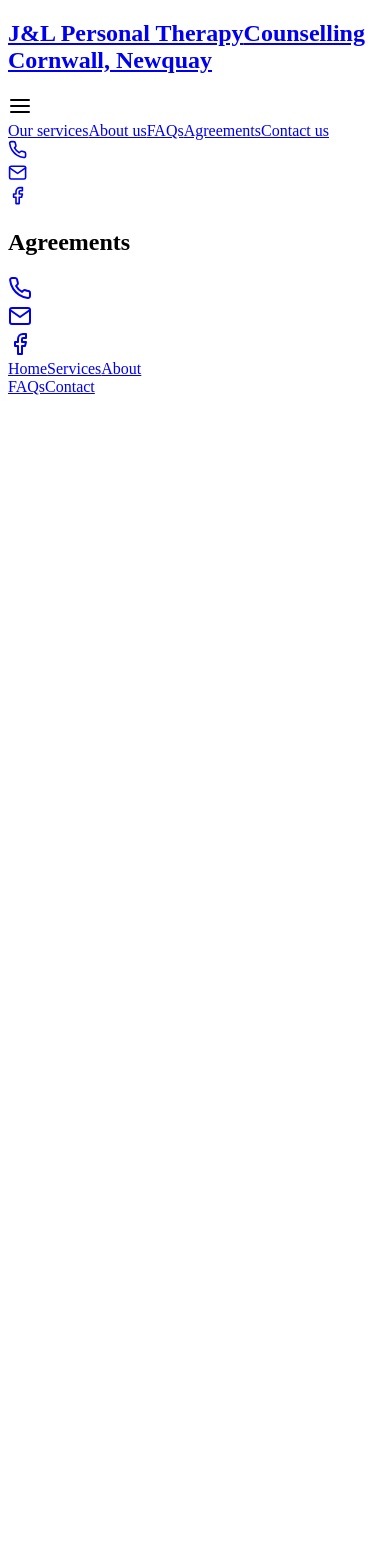
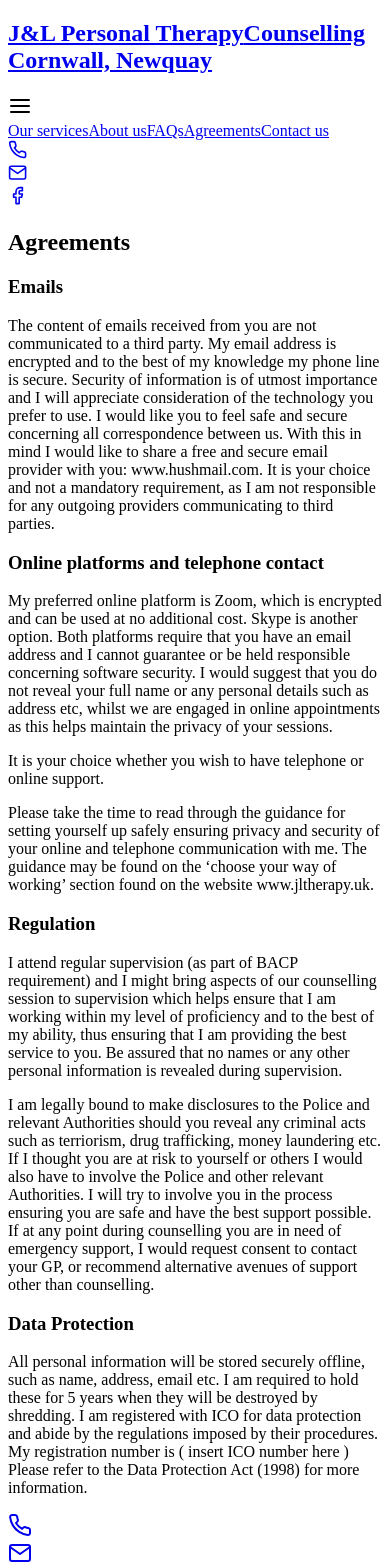
Before and after one commit to Matt-htims/JLPersonalTherapy, a Next.js app: page /agreements in a window 390 px wide. Shown: the top 1568 px of the page. Before the commit the page ends 844 px from the top, so only its background shows below. Built offline with nearby package versions, Linux system fonts and the light colour scheme.

Commit message:
Added in new dropdown component and TextBlock component to try both for Agreements page - went with textblock for now

```diff
--- /dev/null
+++ b/components/Agreements/TextBlock.jsx
@@ -0,0 +1,16 @@
+import React from 'react';
+
+const TextBlock = ({ title, content }) => {
+	return (
+		<div>
+			<h3 className="md:text-3xl text-2xl md:pb-8 pb-4 font-semibold">
+				{title}
+			</h3>
+			<div className="leading-7 text-base space-y-2 mb-10 text-justify">
+				{content}
+			</div>
+		</div>
+	);
+};
+
+export default TextBlock;
--- /dev/null
+++ b/components/Dropdown.jsx
@@ -0,0 +1,45 @@
+import { useState } from 'react';
+import { motion, AnimatePresence } from 'framer-motion';
+import { FiChevronDown, FiChevronUp } from 'react-icons/fi';
+
+const Dropdown = ({ title, content }) => {
+	const [isOpen, setIsOpen] = useState(false);
+
+	function handleOpen() {
+		setIsOpen(!isOpen);
+	}
+	return (
+		<div>
+			<div
+				onClick={handleOpen}
+				className="bg-back-dark cursor-pointer rounded-xl shadow-md py-4 px-6 flex justify-between items-center"
+			>
+				<h3 className="md:text-3xl text-xl font-light">{title}</h3>
+				{!isOpen ? (
+					<FiChevronDown className="flex-none" size="1.5rem" />
+				) : (
+					<FiChevronUp className="flex-none" size="1.5rem" />
+				)}
+			</div>
+			<div className="overflow-hidden px-2 pb-1">
+				<AnimatePresence>
+					{isOpen ? (
+						<motion.div
+							initial={{ y: -1100 }}
+							animate={{ y: 0 }}
+							exit={{ y: -1100 }}
+							transition={{ ease: 'easeOut' }}
+							className="p-3 space-y-5 shadow-md rounded-xl"
+						>
+							<div className="space-y-6 py-4">{content}</div>
+						</motion.div>
+					) : (
+						''
+					)}
+				</AnimatePresence>
+			</div>
+		</div>
+	);
+};
+
+export default Dropdown;
--- a/pages/agreements.jsx
+++ b/pages/agreements.jsx
@@ -1,5 +1,9 @@
 import React from 'react';
 import Head from 'next/head';
+
+// Components
+import Dropdown from '../components/Dropdown';
+import TextBlock from '../components/Agreements/TextBlock';
 
 function agreements() {
 	return (
@@ -8,7 +12,98 @@ function agreements() {
 				<title>Agreements</title>
 			</Head>
 			<div className="min-h-screen my-16 max-w-7xl m-auto md:px-8 px-5">
-				<h2 className="md:text-5xl text-3xl text-center">Agreements</h2>
+				<h2 className="md:text-5xl text-3xl text-center md:mb-14 mb-8">
+					Agreements
+				</h2>
+				<div>
+					<TextBlock
+						title="Emails"
+						content={
+							<p>
+								The content of emails received from you are not communicated to
+								a third party. My email address is encrypted and to the best of
+								my knowledge my phone line is secure. Security of information is
+								of utmost importance and I will appreciate consideration of the
+								technology you prefer to use. I would like you to feel safe and
+								secure concerning all correspondence between us. With this in
+								mind I would like to share a free and secure email provider with
+								you: www.hushmail.com. It is your choice and not a mandatory
+								requirement, as I am not responsible for any outgoing providers
+								communicating to third parties.
+							</p>
+						}
+					/>
+					<TextBlock
+						title="Online platforms and telephone contact"
+						content={
+							<>
+								<p>
+									My preferred online platform is Zoom, which is encrypted and
+									can be used at no additional cost. Skype is another option.
+									Both platforms require that you have an email address and I
+									cannot guarantee or be held responsible concerning software
+									security. I would suggest that you do not reveal your full
+									name or any personal details such as address etc, whilst we
+									are engaged in online appointments as this helps maintain the
+									privacy of your sessions.
+								</p>
+								<p>
+									It is your choice whether you wish to have telephone or online
+									support.
+								</p>
+								<p>
+									Please take the time to read through the guidance for setting
+									yourself up safely ensuring privacy and security of your
+									online and telephone communication with me. The guidance may
+									be found on the ‘choose your way of working’ section found on
+									the website www.jltherapy.uk.
+								</p>
+							</>
+						}
+					/>
+					<TextBlock
+						title="Regulation"
+						content={
+							<>
+								<p>
+									I attend regular supervision (as part of BACP requirement) and
+									I might bring aspects of our counselling session to
+									supervision which helps ensure that I am working within my
+									level of proficiency and to the best of my ability, thus
+									ensuring that I am providing the best service to you. Be
+									assured that no names or any other personal information is
+									revealed during supervision.
+								</p>
+								<p>
+									I am legally bound to make disclosures to the Police and
+									relevant Authorities should you reveal any criminal acts such
+									as terriorism, drug trafficking, money laundering etc. If I
+									thought you are at risk to yourself or others I would also
+									have to involve the Police and other relevant Authorities. I
+									will try to involve you in the process ensuring you are safe
+									and have the best support possible. If at any point during
+									counselling you are in need of emergency support, I would
+									request consent to contact your GP, or recommend alternative
+									avenues of support other than counselling.
+								</p>
+							</>
+						}
+					/>
+					<TextBlock
+						title="Data Protection"
+						content={
+							<p>
+								All personal information will be stored securely offline, such
+								as name, address, email etc. I am required to hold these for 5
+								years when they will be destroyed by shredding. I am registered
+								with ICO for data protection and abide by the regulations
+								imposed by their procedures. My registration number is ( insert
+								ICO number here ) Please refer to the Data Protection Act (1998)
+								for more information.
+							</p>
+						}
+					/>
+				</div>
 			</div>
 		</>
 	);
```
